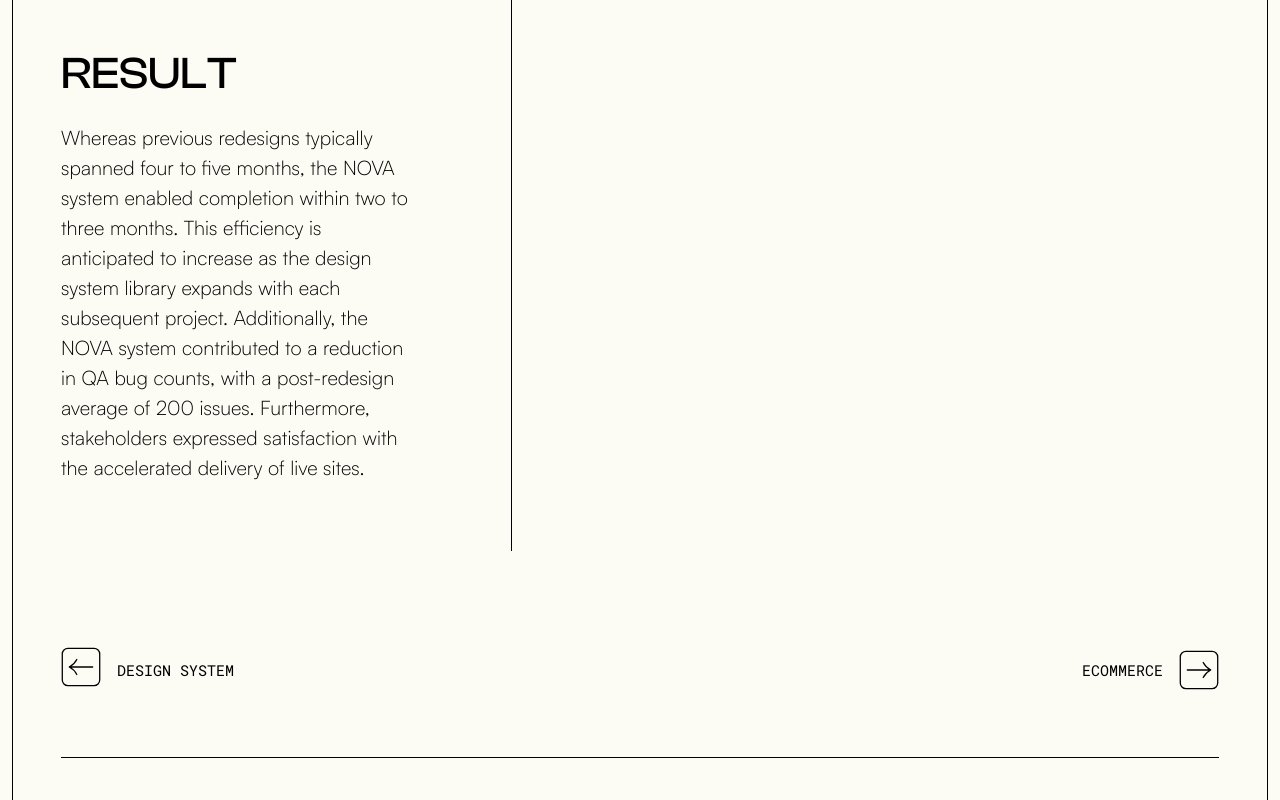
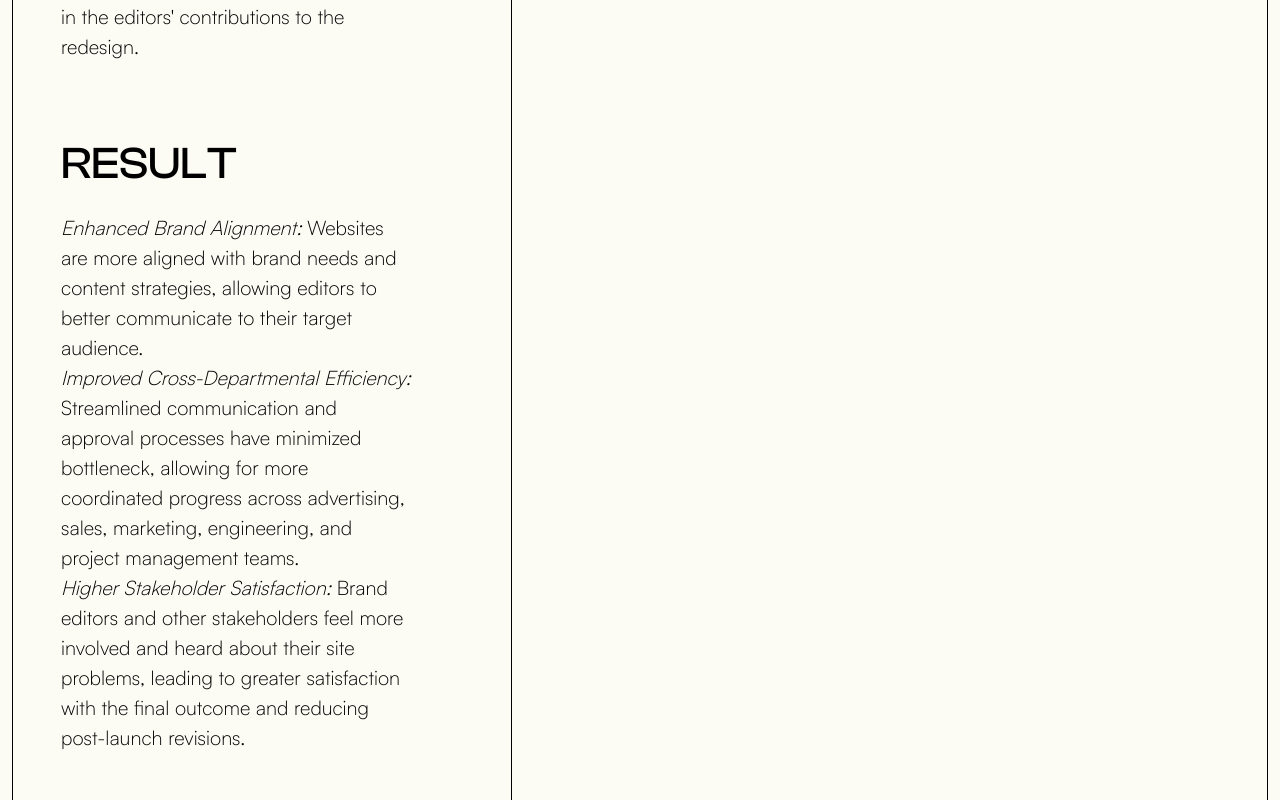
Before and after one commit to ezekieljkang/kimjchir-portfolio, a Next.js app: page /kimjchir-portfolio/pages/PMC/DesignProcess in a window 1280 px wide. Shown: the part 1720-2520 px from the top of the page. Built offline with nearby package versions, Linux system fonts and the light colour scheme.

Commit message:
Update CSContent content

```diff
--- a/app/pages/PMC/DesignProcess/page.tsx
+++ b/app/pages/PMC/DesignProcess/page.tsx
@@ -16,9 +16,9 @@ export default function Page() {
           tools='ADOBE XD'
         />
         <CSContent2
-          problemText="Previously at PMC, the design process focused solely on internal development, neglecting to fully integrate the brand editors&apos; feedback into the design phases. This resulted in websites that didn't fully align with brand needs and content strategies, leading to dissatisfaction upon launch. Recognizing the importance of stakeholder collaboration, we've implemented a new process that actively seeks brand staff input to ensure long-term satisfaction and website success."
-          solutionText={`I spearheaded the streamlining of PMC's design process, fostering seamless communication and securing cross-departmental approvals between brand stakeholders (editors), advertising, sales, marketing, engineering, and project management teams.\n\nTo empower brand editors and foster informed decision-making, I transformed the design process into manageable steps. This breakdown ensured clear communication and instilled confidence in the editors' contributions to the redesign.`}
-          resultText="Whereas previous redesigns typically spanned four to five months, the NOVA system enabled completion within two to three months. This efficiency is anticipated to increase as the design system library expands with each subsequent project. Additionally, the NOVA system contributed to a reduction in QA bug counts, with a post-redesign average of 200 issues. Furthermore, stakeholders expressed satisfaction with the accelerated delivery of live sites."
+          problemText="Previously at PMC, the design process focused solely on internal development, neglecting to fully integrate the brand editors&apos; feedback into the design phases. This resulted in websites that didn't fully align with brand needs and content strategies, leading to dissatisfaction upon launch. Recognizing the importance of stakeholder collaboration, we've implemented a new process (incorporating the NOVA design system) that actively seeks brand staff input to ensure long-term satisfaction and website success."
+          solutionText={`I spearheaded the streamlining of PMC's design process, fostering seamless communication and securing cross-departmental approvals between brand stakeholders (editors), advertising, sales, marketing, engineering, and project management teams.\n\n
+          To empower brand editors and foster informed decision-making, I transformed the design process into manageable steps. This breakdown ensured clear communication and instilled confidence in the editors' contributions to the redesign.`}
         />
         <Footer />
         <FooterNavBar />
--- a/components/CSContent.tsx
+++ b/components/CSContent.tsx
@@ -77,7 +77,7 @@ const CSContent: React.FC<HeaderProps> = ({ problemText, solutionText, resultTex
               onMouseEnter={() => setIsHovered(true)}
               onMouseLeave={() => setIsHovered(false)}
               >
-              <p className='group-hover:text-gray-400 group-hover:underline'>ECOMMERCE</p>
+              <p className='group-hover:text-gray-400 group-hover:underline'>ECOM</p>
               <button
                 className="w-10 h-10 bg-no-repeat bg-center bg-contain"
                 style={{
--- a/components/CSContent2.tsx
+++ b/components/CSContent2.tsx
@@ -5,11 +5,10 @@ import Link from 'next/link';
 interface HeaderProps {
   problemText: string;
   solutionText: string;
-  resultText: string;
 };
 
 
-const CSContent2: React.FC<HeaderProps> = ({ problemText, solutionText, resultText }) => {
+const CSContent2: React.FC<HeaderProps> = ({ problemText, solutionText}) => {
   const prefix = '/kimjchir-portfolio';
 
   return (
@@ -27,7 +26,13 @@ const CSContent2: React.FC<HeaderProps> = ({ problemText, solutionText, resultTe
           </div>
           <div>
             <h1 className='font-[500] text-[45px] font-clashDisplay pb-[1rem]'>RESULT</h1>
-            <p className='font-[300] text-[20px] font-satoshi pb-[4.25rem]'>{resultText}</p>
+            <div>
+              <ul className='font-[300] text-[20px] font-satoshi pb-[4.25rem]'>
+                <li><em>Enhanced Brand Alignment:</em> Websites are more aligned with brand needs and content strategies, allowing editors to better communicate to their target audience. </li>
+                <li><em>Improved Cross-Departmental Efficiency:</em> Streamlined communication and approval processes have minimized bottleneck, allowing for more coordinated progress across advertising, sales, marketing, engineering, and project management teams.</li>
+                <li><em>Higher Stakeholder Satisfaction:</em> Brand editors and other stakeholders feel more involved and heard about their site problems, leading to greater satisfaction with the final outcome and reducing post-launch revisions.</li>
+              </ul>
+            </div>
           </div>
         </div>
         </div>
@@ -43,7 +48,7 @@ const CSContent2: React.FC<HeaderProps> = ({ problemText, solutionText, resultTe
           <p>DESIGN SYSTEM</p>
         </div>
         <div className='flex items-center gap-[1rem]'>
-          <p>ECOMMERCE</p>
+          <p>ECOM</p>
           <button className="w-10 h-10 bg-no-repeat bg-center bg-contain" style={{ backgroundImage: `url(${prefix}/rightarrow.svg)` }}></button>
         </div>
       </div>
```
